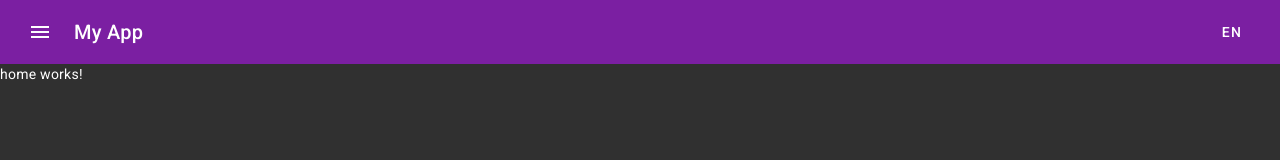
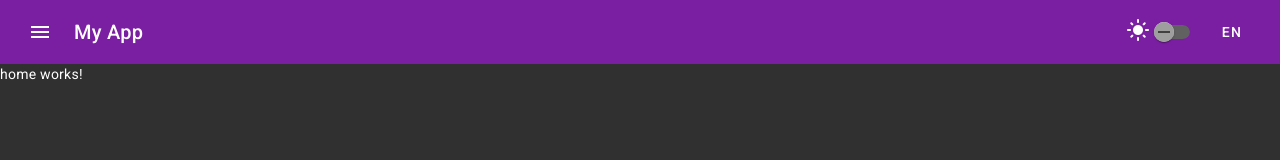
Before and after one commit to AndreyUA/my-personal-blog-ui, an Angular app: page /home in a window 1280 px wide. Shown: the top 160 px of the page. Built offline with nearby package versions, Linux system fonts and the light colour scheme.

Commit message:
implemented theme toggler

```diff
--- /dev/null
+++ b/src/app/shared/components/theme-mode-toggler/theme-mode-toggler.component.html
@@ -0,0 +1,21 @@
+<mat-slide-toggle
+  class="theme-toggler"
+  color="accent"
+  labelPosition="before"
+  [checked]="isDarkTheme()"
+  (change)="toggleTheme()"
+>
+  @if (isDarkTheme()) {
+  <mat-icon
+    aria-hidden="false"
+    aria-label="Example home icon"
+    fontIcon="dark_mode"
+  ></mat-icon>
+  } @else {
+  <mat-icon
+    aria-hidden="false"
+    aria-label="Example home icon"
+    fontIcon="light_mode"
+  ></mat-icon>
+  }
+</mat-slide-toggle>
--- /dev/null
+++ b/src/app/shared/components/theme-mode-toggler/theme-mode-toggler.component.scss
@@ -0,0 +1,3 @@
+:host {
+  margin-right: 10px;
+}
--- /dev/null
+++ b/src/app/shared/components/theme-mode-toggler/theme-mode-toggler.component.ts
@@ -0,0 +1,21 @@
+import { Component, WritableSignal, signal } from '@angular/core';
+import { CommonModule } from '@angular/common';
+
+import { MatIconModule } from '@angular/material/icon';
+
+import { MatSlideToggleModule } from '@angular/material/slide-toggle';
+
+@Component({
+  selector: 'app-theme-mode-toggler',
+  standalone: true,
+  imports: [CommonModule, MatIconModule, MatSlideToggleModule],
+  templateUrl: './theme-mode-toggler.component.html',
+  styleUrl: './theme-mode-toggler.component.scss',
+})
+export class ThemeModeTogglerComponent {
+  isDarkTheme: WritableSignal<boolean> = signal(false);
+
+  toggleTheme(): void {
+    this.isDarkTheme.set(!this.isDarkTheme());
+  }
+}
--- a/src/app/shared/header/header.component.html
+++ b/src/app/shared/header/header.component.html
@@ -1,6 +1,6 @@
 <div class="header">
   <mat-toolbar color="primary" class="header-toolbar">
-    <div class="header-toolbar-right">
+    <div class="header-toolbar-left">
       <button mat-icon-button>
         <mat-icon>menu</mat-icon>
       </button>
@@ -8,6 +8,10 @@
       <span>My App</span>
     </div>
 
-    <app-language-switch />
+    <div class="header-toolbar-right">
+      <app-theme-mode-toggler />
+
+      <app-language-switch />
+    </div>
   </mat-toolbar>
 </div>
--- a/src/app/shared/header/header.component.scss
+++ b/src/app/shared/header/header.component.scss
@@ -9,7 +9,7 @@
     justify-content: space-between;
     align-items: center;
 
-    &-right {
+    &-left {
       display: flex;
       flex-direction: row;
       justify-content: space-between;
--- a/src/app/shared/header/header.component.ts
+++ b/src/app/shared/header/header.component.ts
@@ -6,16 +6,18 @@ import { MatButtonModule } from '@angular/material/button';
 import { MatToolbarModule } from '@angular/material/toolbar';
 
 import { LanguageSwitchComponent } from '../components/language-switch/language-switch.component';
+import { ThemeModeTogglerComponent } from '../components/theme-mode-toggler/theme-mode-toggler.component';
 
 @Component({
   selector: 'app-header',
   standalone: true,
   imports: [
     CommonModule,
-    LanguageSwitchComponent,
     MatToolbarModule,
     MatButtonModule,
     MatIconModule,
+    LanguageSwitchComponent,
+    ThemeModeTogglerComponent,
   ],
   templateUrl: './header.component.html',
   styleUrl: './header.component.scss',
```
Also changed, not shown: 1 other file (tests, documents, lock files or other folders).
